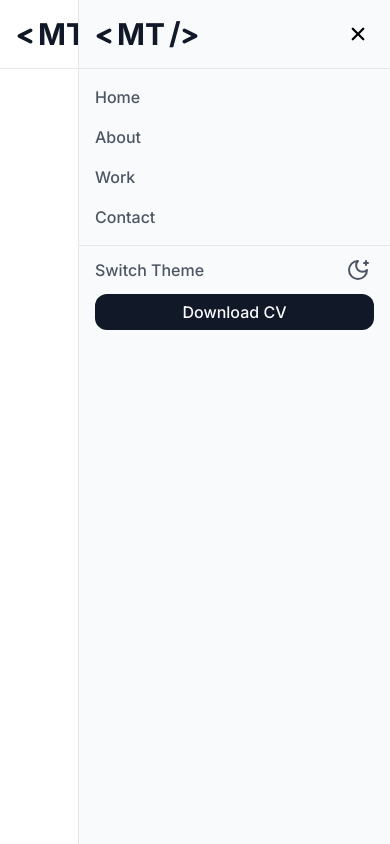
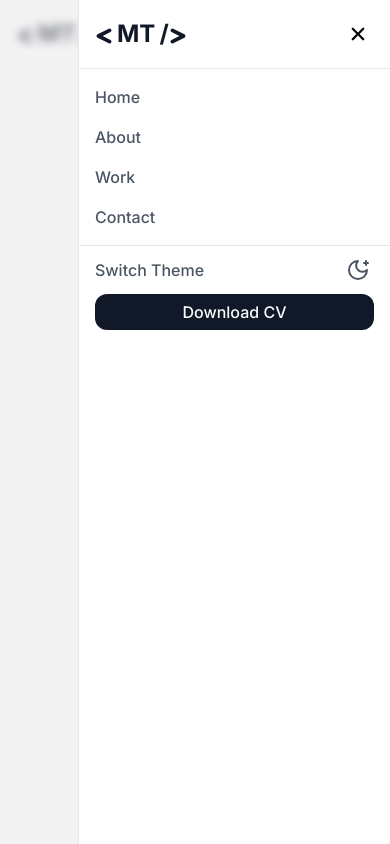
Before and after one commit to Mutairu-Lawal/MutairuLawal.dev, a React (Vite) app: page / in a window 390 px wide. Both pictures are taken after a click on the element 358 px from the left and 34 px from the top of the page. Built offline with nearby package versions, Linux system fonts and the light colour scheme.

Commit message:
`Refactor Logo and MobileNavBar components with minor styling changes`

```diff
--- a/src/components/Logo.tsx
+++ b/src/components/Logo.tsx
@@ -3,10 +3,10 @@ import { FaGreaterThan } from 'react-icons/fa6';
 
 export default function Logo() {
   return (
-    <div className="text-gray-900 flex items-center text-3xl leading-9 font-bold hover:cursor-pointer dark:text-gray-100">
+    <div className="text-gray-900 flex items-center text-2xl lg:text-3xl leading-9 font-bold hover:cursor-pointer dark:text-gray-100">
       <FaLessThan size={18} strokeWidth={40} className="mt-1" />
       <span className="uppercase mx-1">mt</span>
-      <span className="relative bottom-[1px]">/</span>
+      <span className="relative bottom-[0px]">/</span>
       <FaGreaterThan size={18} strokeWidth={40} className="mt-1" />
     </div>
   );
--- a/src/components/MobileNavBar.tsx
+++ b/src/components/MobileNavBar.tsx
@@ -11,8 +11,8 @@ export default function MobileNavBar({
   toogleSidebar: React.Dispatch<React.SetStateAction<boolean>>;
 }) {
   return (
-    <div className="mobile-navbar bg-gray-50 border-l absolute w-[calc(100%-20%)] sm:w-1/2 h-screen top-0 right-0 lg:hidden dark:bg-gray-950">
-      <div className="">
+    <div className="mobile-nav-bar">
+      <div className="bg-white border-l absolute w-[calc(100%-20%)] sm:w-1/2 h-screen top-0 right-0 lg:hidden dark:bg-gray-950 z-[99999] dark:border-l-0">
         <div className="border-b flex justify-between items-center p-4 dark:border-gray-800 dark:text-gray-100">
           <Logo />
           <HamburgerMenu toogleSidebar={toogleSidebar}>
@@ -25,6 +25,7 @@ export default function MobileNavBar({
         <ThemeIcons />
         <CvButton />
       </div>
+      <div className="absolute left-0 top-0 overlay w-full h-screen bg-[rgba(231,231,233,0.50)] backdrop-blur-[5px]"></div>
     </div>
   );
 }
```
